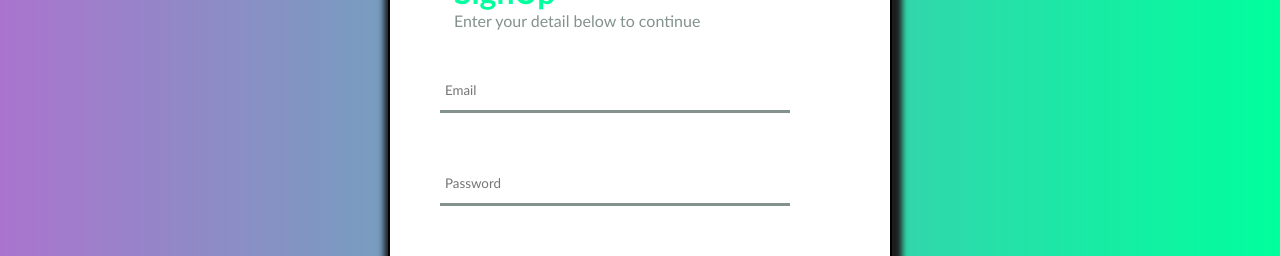
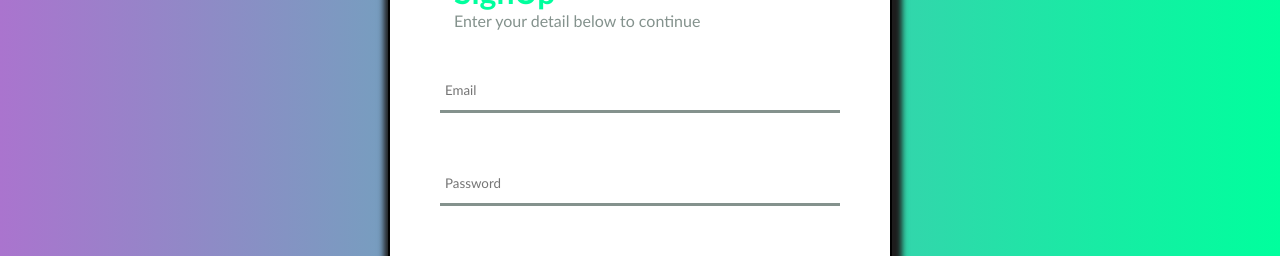
Before and after one commit to ravitripathi02/pomodro, a React (Create React App) app: page / in a window 1280 px wide. Shown: the part 186-442 px from the top of the page. Built offline with nearby package versions, Linux system fonts and the light colour scheme.

Commit message:
Update App.css

```diff
--- a/src/App.css
+++ b/src/App.css
@@ -100,7 +100,7 @@ form {
   border-bottom: 3px solid rgb(132, 146, 141);
   border-right: none;
   margin-left: 50px;
-  margin-right: 100px;
+  margin-right: 50px;
 }
 .name:focus {
   border-bottom: 3px solid rgb(0, 255, 157);
@@ -116,7 +116,7 @@ form {
   border-bottom: 3px solid rgb(132, 146, 141);
   border-right: none;
   margin-left: 50px;
-  margin-right: 100px;
+  margin-right: 50px;
 }
 .password:focus {
   border-bottom: 3px solid rgb(0, 255, 157);
```
